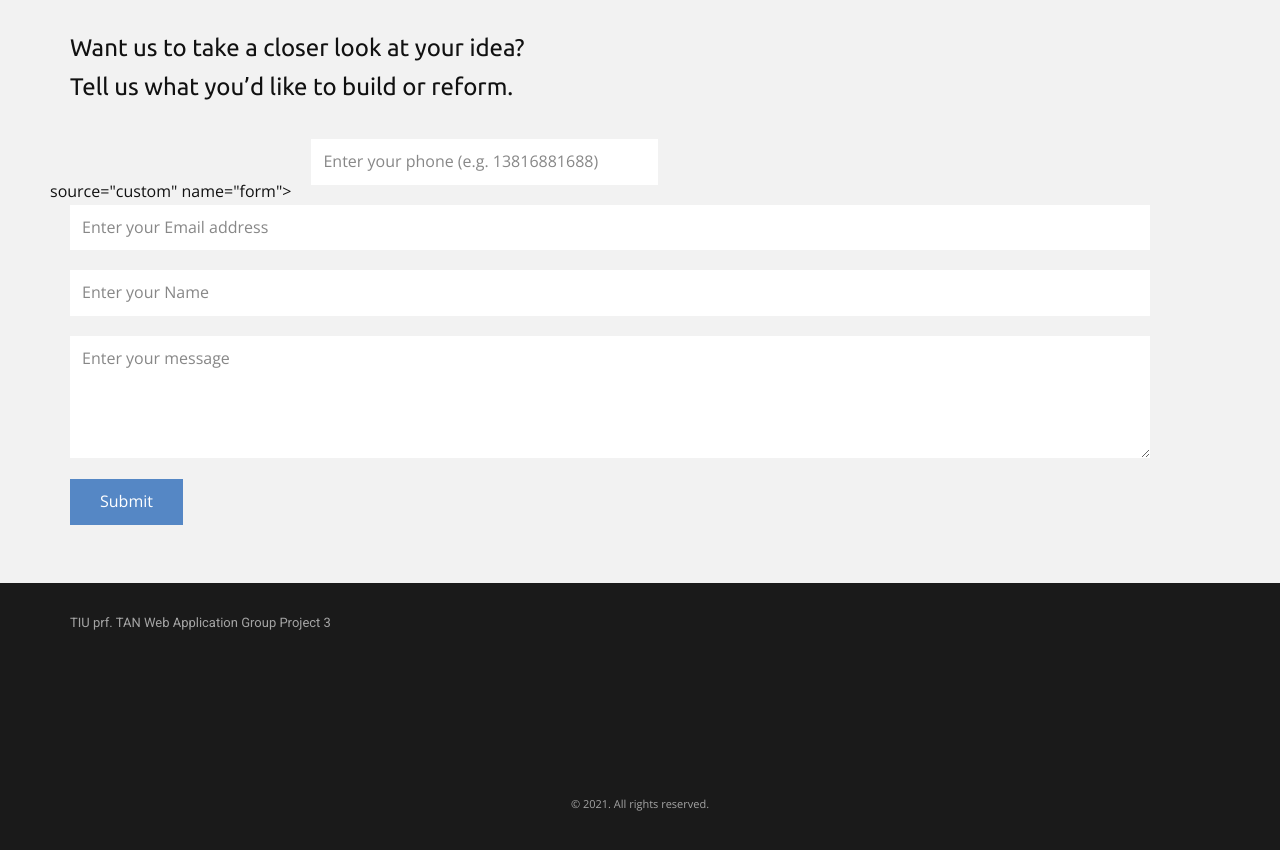
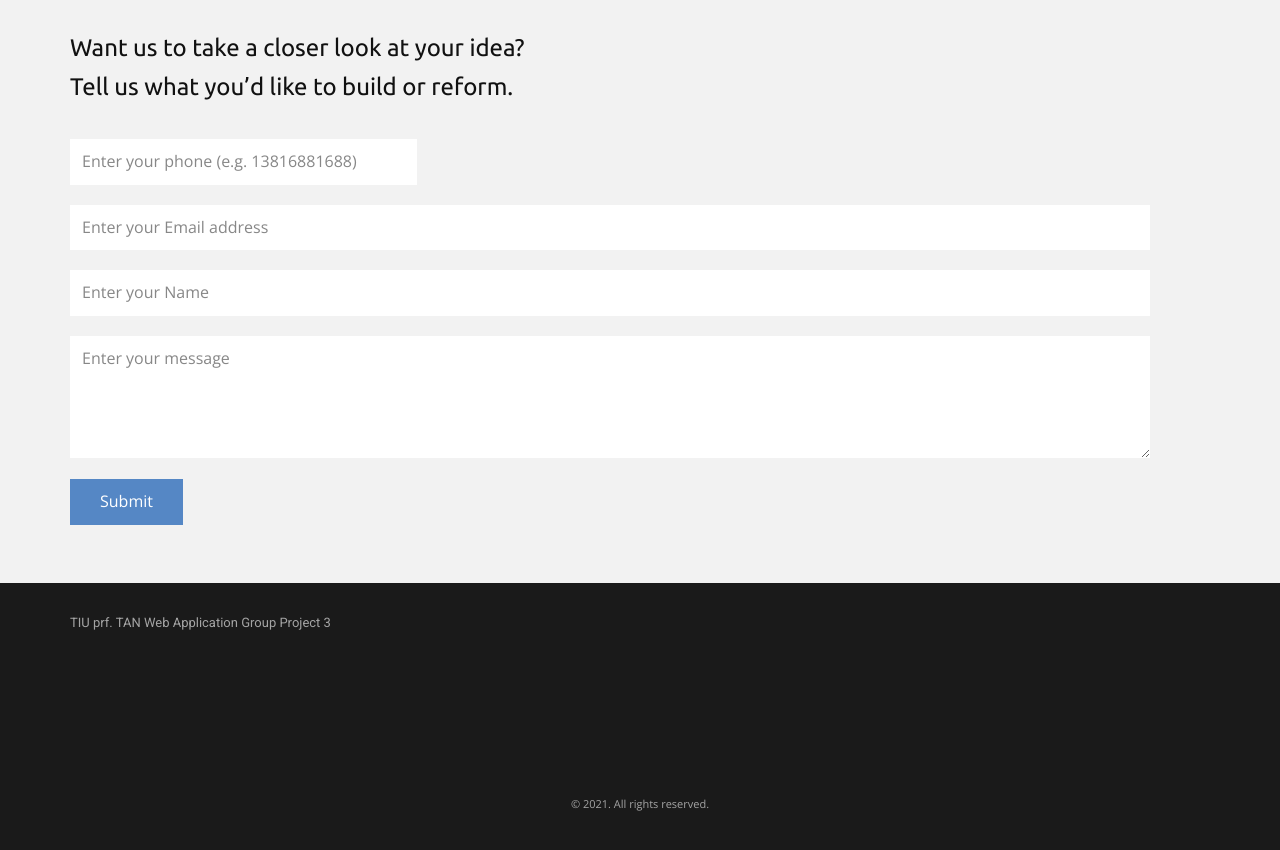
Before and after one commit to whitebeard28/Webresponsive, a plain HTML site: page index.html in a window 1280 px wide. Shown: the part 3460-4310 px from the top of the page. Drawn offline with nearby package versions, Linux system fonts and the light colour scheme.

Commit message:
Update index.html

```diff
--- a/index.html
+++ b/index.html
@@ -183,7 +183,7 @@
 <p class="u-custom-font u-font-ubuntu u-text u-text-2">Want us to take a closer look at your idea?<br>Tell us what you’d like to build or reform.<br>
 </p>
 <div class="u-form u-form-1">
-<form action="#" method="POST" class="u-clearfix u-form-spacing-20 u-form-vertical u-inner-form" style="padding: 0;" >source="custom" name="form">
+<form action="#" method="POST" class="u-clearfix u-form-spacing-20 u-form-vertical u-inner-form" style="padding: 0;" <source="custom" name="form">
 <div class="u-form-group u-form-partition-factor-3 u-form-phone u-form-group-1">
 <label for="phone-e90c" class="u-form-control-hidden u-label">Phone</label>
 <input type="tel" pattern="\+?\d{0,2}[\s\(\-]?([0-9]{3})[\s\)\-]?([\s\-]?)([0-9]{3})[\s\-]?([0-9]{2})[\s\-]?([0-9]{2})" placeholder="Enter your phone (e.g. 13816881688)" id="phone-e90c" name="phone" class="u-input u-input-rectangle u-white" required="">
```
